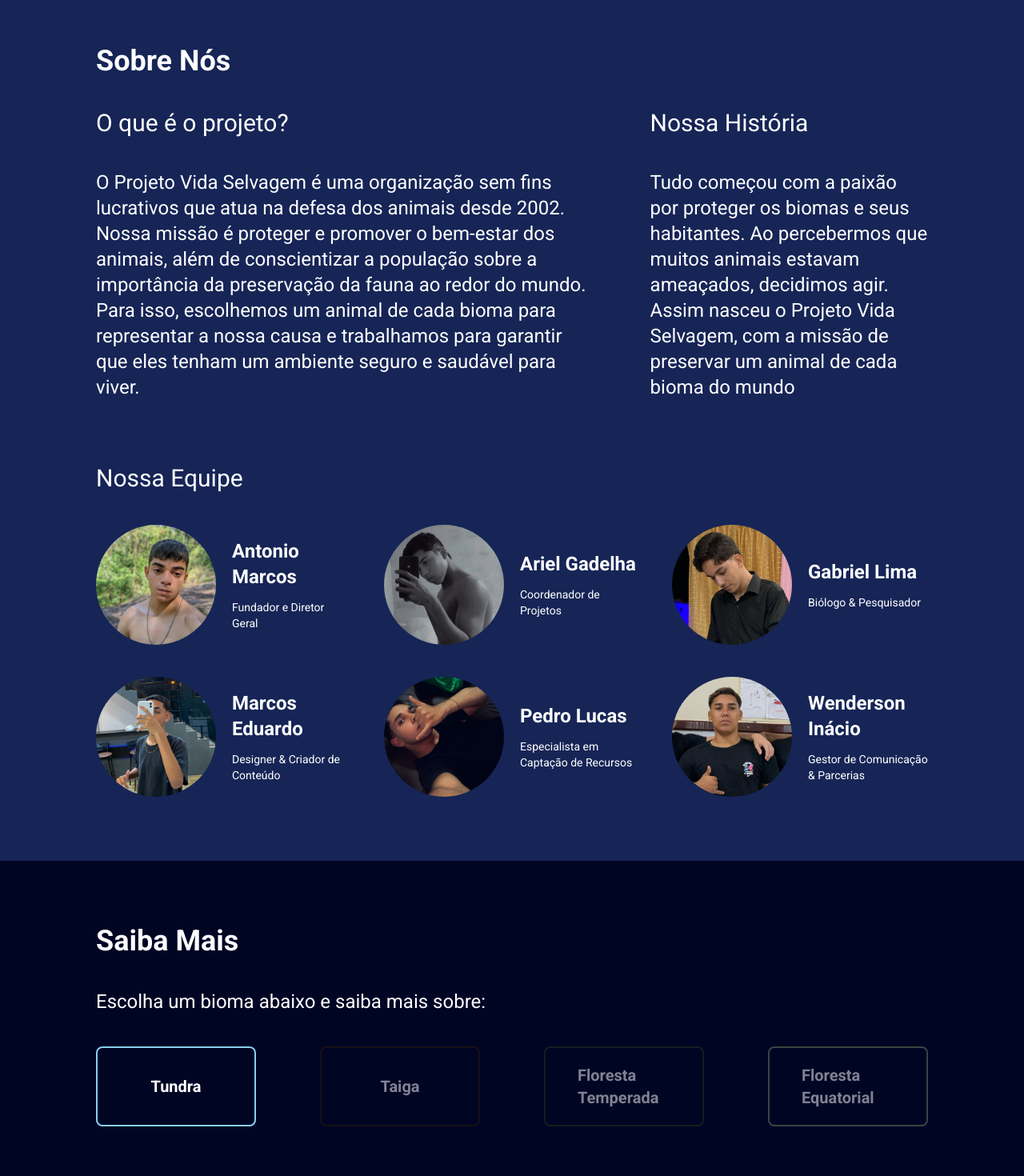
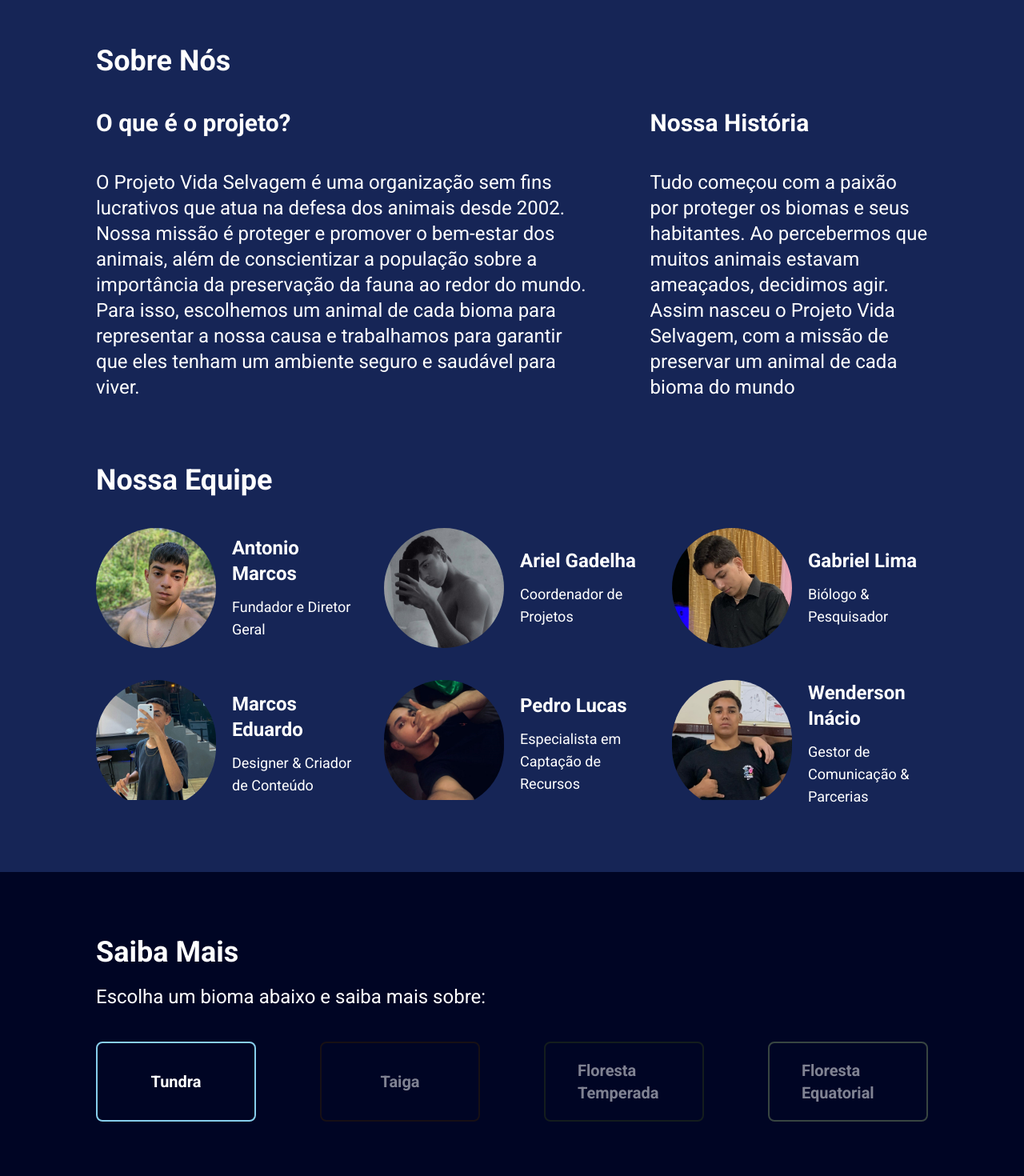
Before and after one commit to marcossouto0/Projeto-Vida-Selvagem, a Next.js app: page / in a window 1280 px wide. Shown: the part 1140-2610 px from the top of the page at 80% size. Built offline with nearby package versions, Linux system fonts and the light colour scheme.

Commit message:
style: adjust styles for better responsiveness

```diff
--- a/src/app/_components/About.tsx
+++ b/src/app/_components/About.tsx
@@ -2,13 +2,15 @@ import TeamCard from './TeamCard'
 
 export default function About() {
   return (
-    <div id="about" className="bg-blue-950 text-white py-20">
-      <div className="mx-10 md:mx-30">
-        <h2 className="text-4xl font-bold">Sobre Nós</h2>
-        <div className="mt-10 flex flex-col md:flex-row gap-20">
-          <div className="flex flex-col gap-10">
-            <h3 className="text-3xl">O que é o projeto?</h3>
-            <p className="text-2xl">
+    <div id="about" className="bg-blue-950 text-white py-15 md:py-20">
+      <div className="mx-5 md:mx-15 lg:mx-30">
+        <h2 className="text-3xl md:text-4xl font-bold">Sobre Nós</h2>
+        <div className="mt-10 flex flex-col md:flex-row gap-10 md:gap-20">
+          <div className="flex flex-col gap-5 md:gap-10">
+            <h3 className="text-2xl md:text-3xl font-bold">
+              O que é o projeto?
+            </h3>
+            <p className="text-xl md:text-2xl">
               O Projeto Vida Selvagem é uma organização sem fins lucrativos que
               atua na defesa dos animais desde 2002. Nossa missão é proteger e
               promover o bem-estar dos animais, além de conscientizar a
@@ -18,9 +20,9 @@ export default function About() {
               tenham um ambiente seguro e saudável para viver.
             </p>
           </div>
-          <div className="flex flex-col gap-10">
-            <h3 className="text-3xl">Nossa História</h3>
-            <p className="text-2xl">
+          <div className="flex flex-col gap-5 md:gap-10">
+            <h3 className="text-2xl md:text-3xl font-bold">Nossa História</h3>
+            <p className="text-xl md:text-2xl">
               Tudo começou com a paixão por proteger os biomas e seus
               habitantes. Ao percebermos que muitos animais estavam ameaçados,
               decidimos agir. Assim nasceu o Projeto Vida Selvagem, com a missão
@@ -28,16 +30,40 @@ export default function About() {
             </p>
           </div>
         </div>
-        <div className="mt-20">
-          <h3 className="text-3xl">Nossa Equipe</h3>
-            <div className="grid md:grid-cols-2 lg:grid-cols-3 gap-10 mt-10">
-            <TeamCard name='Antonio Marcos' role='Fundador e Diretor Geral' image='/marcos.jpg' />
-            <TeamCard name='Ariel Gadelha' role='Coordenador de Projetos' image='/ariel.jpg' />
-            <TeamCard name='Gabriel Lima' role='Biólogo & Pesquisador' image='/gabriel.jpg' />
-            <TeamCard name='Marcos Eduardo' role='Designer & Criador de Conteúdo' image='/dudu.jpg' />
-            <TeamCard name='Pedro Lucas' role='Especialista em Captação de Recursos' image='/pedro.jpg' />
-            <TeamCard name='Wenderson Inácio' role='Gestor de Comunicação & Parcerias' image='/wenderson.jpg' />
-            </div>
+        <div className="mt-15 md:mt-20">
+          <h3 className="text-3xl md:text-4xl font-bold">Nossa Equipe</h3>
+          <div className="grid md:grid-cols-2 lg:grid-cols-3 gap-10 mt-10">
+            <TeamCard
+              name="Antonio Marcos"
+              role="Fundador e Diretor Geral"
+              image="/marcos.jpg"
+            />
+            <TeamCard
+              name="Ariel Gadelha"
+              role="Coordenador de Projetos"
+              image="/ariel.jpg"
+            />
+            <TeamCard
+              name="Gabriel Lima"
+              role="Biólogo & Pesquisador"
+              image="/gabriel.jpg"
+            />
+            <TeamCard
+              name="Marcos Eduardo"
+              role="Designer & Criador de Conteúdo"
+              image="/dudu.jpg"
+            />
+            <TeamCard
+              name="Pedro Lucas"
+              role="Especialista em Captação de Recursos"
+              image="/pedro.jpg"
+            />
+            <TeamCard
+              name="Wenderson Inácio"
+              role="Gestor de Comunicação & Parcerias"
+              image="/wenderson.jpg"
+            />
+          </div>
         </div>
       </div>
     </div>
--- a/src/app/_components/Button.tsx
+++ b/src/app/_components/Button.tsx
@@ -11,7 +11,7 @@ export default function Button({
   className: string
   disabled: boolean
 }) {
-  className = `text-xl font-bold py-5 px-10 rounded-lg flex justify-center items-center ${className}`
+  className = `text-lg md:text-xl font-bold py-5 px-10 rounded-lg flex justify-center items-center ${className}`
 
   if (disabled) {
     className = `${className} opacity-50 cursor-not-allowed`
--- a/src/app/_components/Details.tsx
+++ b/src/app/_components/Details.tsx
@@ -2,12 +2,13 @@ import Button from './Button'
 
 export default function Details() {
   return (
-    <div className=" py-20 bg-[#000524] text-white">
-      <div className="flex flex-col gap-10 mx-10 md:mx-30">
-        <h2 className="text-4xl font-bold">Saiba Mais</h2>
-        <p className="text-2xl">Escolha um bioma abaixo e saiba mais sobre:</p>
-      </div>
-      <div className="mt-10 grid md:grid-cols-2 items-stretch lg:grid-cols-4 gap-20 mx-10 md:mx-30">
+    <div className="py-10 md:py-20 bg-[#000524] text-white">
+      <div className="mx-5 md:mx-15 lg:mx-30">
+        <h2 className="text-3xl md:text-4xl font-bold">Saiba Mais</h2>
+        <p className="mt-5 text-xl md:text-2xl">
+          Escolha um bioma abaixo e saiba mais sobre:
+        </p>
+        <div className="mt-10 grid md:grid-cols-2 items-stretch lg:grid-cols-4 gap-10 md:gap-20">
           <Button
             name="Tundra"
             className="border-2 border-tundra hover:bg-tundra hover:text-black active:bg-tundra-dark active:border-tundra-dark"
@@ -50,5 +51,6 @@ export default function Details() {
           />
         </div>
       </div>
+    </div>
   )
 }
--- a/src/app/_components/Quote.tsx
+++ b/src/app/_components/Quote.tsx
@@ -2,16 +2,16 @@ import Image from 'next/image'
 
 export default function Quote() {
   return (
-    <div className="flex flex-col md:flex-row gap-15 items-center mx-10 md:mx-30 my-20">
+    <div className="flex flex-col md:flex-row gap-7 md:gap-15 items-center mx-5 md:mx-15 lg:mx-30 my-10 md:my-20">
       <div className='rounded-xl overflow-hidden'>
         <Image src={'/Mother_Teresa_1.jpg'} alt="Madre Teresa" width={300} height={0} />
       </div>
       <div>
-        <blockquote className="text-3xl md:text-4xl text-blue-950 ">
+        <blockquote className="text-3xl md:text-4xl text-blue-950 text-justify">
           <p>
           “Os animais foram criados pela mesma mão caridosa de Deus que nos criou… é nosso dever protegê-los e promover o seu bem-estar.”
           </p>
-          <footer className="text-right text-blue-950 font-bold text-2xl mt-1">- Madre Teresa de Calcutá (1910-1997)</footer>
+          <footer className="text-right text-blue-950 font-bold text-lg md:text-2xl mt-1">- Madre Teresa de Calcutá (1910-1997)</footer>
         </blockquote>
       </div>
     </div>
--- a/src/app/_components/TeamCard.tsx
+++ b/src/app/_components/TeamCard.tsx
@@ -13,7 +13,7 @@ export default function TeamCard({ name, role, image }: { name: string, role: st
       </div>
       <div className="flex flex-col justify-center gap-3">
         <h4 className='font-bold text-xl md:text-2xl'>{name}</h4>
-        <p className="text-sm">{role}</p>
+        <p className="text-md md:text-lg">{role}</p>
       </div>
     </div>
   )
--- a/src/app/layout.tsx
+++ b/src/app/layout.tsx
@@ -32,7 +32,7 @@ export default function RootLayout({
   children: React.ReactNode;
 }>) {
   return (
-    <html lang="en">
+    <html lang="en" className="scroll-smooth">
       <body
         className={`${geistSans.variable} ${geistMono.variable} ${roboto.className} antialiased w-100%`}
       >
--- a/src/app/tundra/_components/Actions.tsx
+++ b/src/app/tundra/_components/Actions.tsx
@@ -1,7 +1,7 @@
 export default function Actions() {
   return (
     <div className="bg-sky-200">
-      <div className="mx-10 md:mx-30 py-10 md:py-20">
+      <div className="mx-5 md:mx-15 lg:mx-30 py-10 md:py-20">
         <h2 className="text-4xl md:text-5xl font-bold">Nossas Ações</h2>
 
         <h3 className="text-3xl md:text-4xl font-semibold mt-10">
--- a/src/app/tundra/_components/Animal.tsx
+++ b/src/app/tundra/_components/Animal.tsx
@@ -3,7 +3,7 @@ import Image from 'next/image'
 export default function Animal() {
   return (
     <div className="bg-[#85AEB4] text-black">
-      <div className="mx-10 md:mx-30 py-10 md:py-20">
+      <div className="mx-5 md:mx-15 lg:mx-30 py-10 md:py-20">
         <div>
           <h2 className="text-4xl md:text-5xl font-bold">
             Rena: A Viajante da Tundra
@@ -39,7 +39,7 @@ export default function Animal() {
                 Para sobreviverem em ambientes extremos, as renas possuem duas
                 camadas de pelo:
               </p>
-              <ul className="grid grid-cols-1 md:grid-cols-2 gap-10 md:gap-20 mt-3">
+              <ul className="grid grid-cols-1 md:grid-cols-2 gap-3 md:gap-20 mt-3">
                 <li className="text-xl md:text-2xl">
                   <strong>Camada interna:</strong> Subpelo fino e lanoso, que
                   fica próxima à pele e retém calor.
--- a/src/app/tundra/_components/Hero.tsx
+++ b/src/app/tundra/_components/Hero.tsx
@@ -6,7 +6,7 @@ export default function Hero() {
       id="tundra"
       className="bg-[url('/tundra.jpg')] bg-no-repeat bg-cover bg-center my-0 w-100% h-screen"
     >
-      <div className="mx-10 md:mx-30">
+      <div className="mx-5 md:mx-15 lg:mx-30">
         <Navbar />
         <div className="inline-flex flex-col gap-20">
           <div className="flex flex-col gap-3 md:gap-15">
--- a/src/app/tundra/_components/References.tsx
+++ b/src/app/tundra/_components/References.tsx
@@ -1,7 +1,7 @@
 export default function References() {
   return (
     <div>
-      <div className="mx-10 md:mx-30 py-10 md:py-20">
+      <div className="mx-5 md:mx-15 lg:mx-30 py-10 md:py-20">
         <h2 className="text-4xl md:text-5xl font-bold">Referências</h2>
         <ul className="list-disc list-inside underline mt-10">
           <li>
```
Also changed, not shown: src/app/_components/Hero.tsx (+6 -6 lines), src/app/tundra/_components/Biome.tsx (+6 -6 lines). Lines whose indentation alone changed are shown as unchanged.
